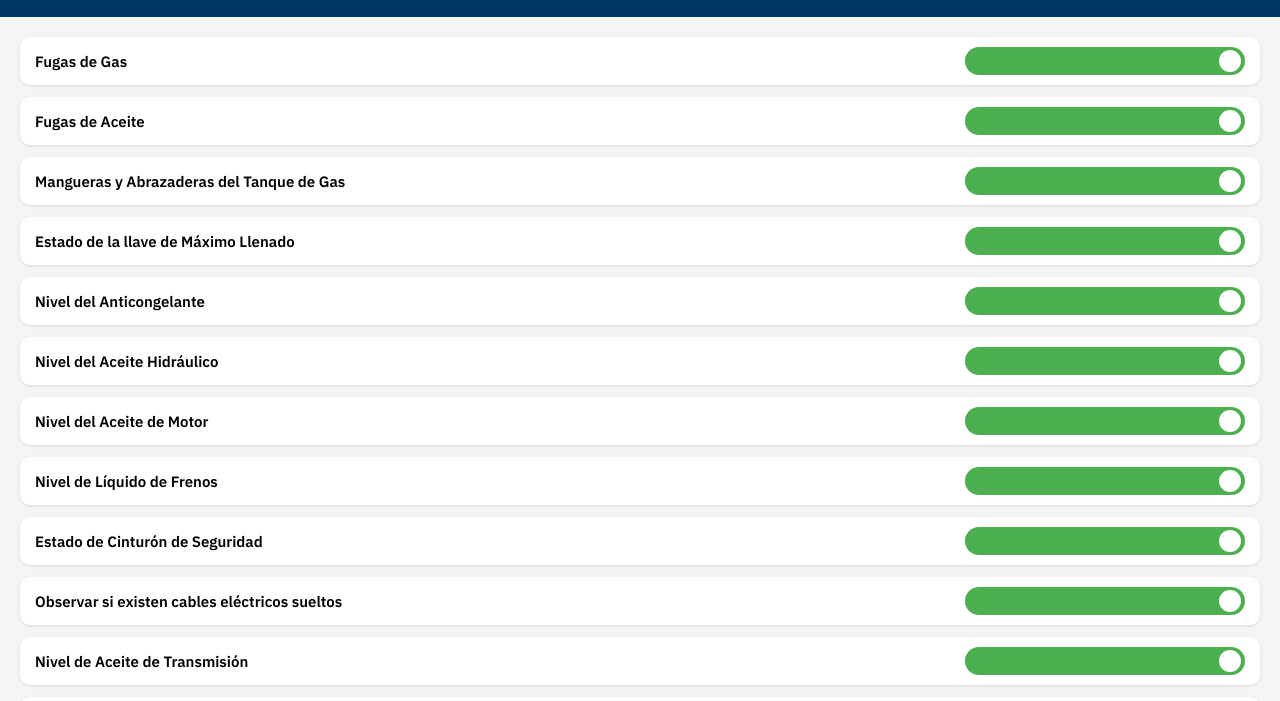
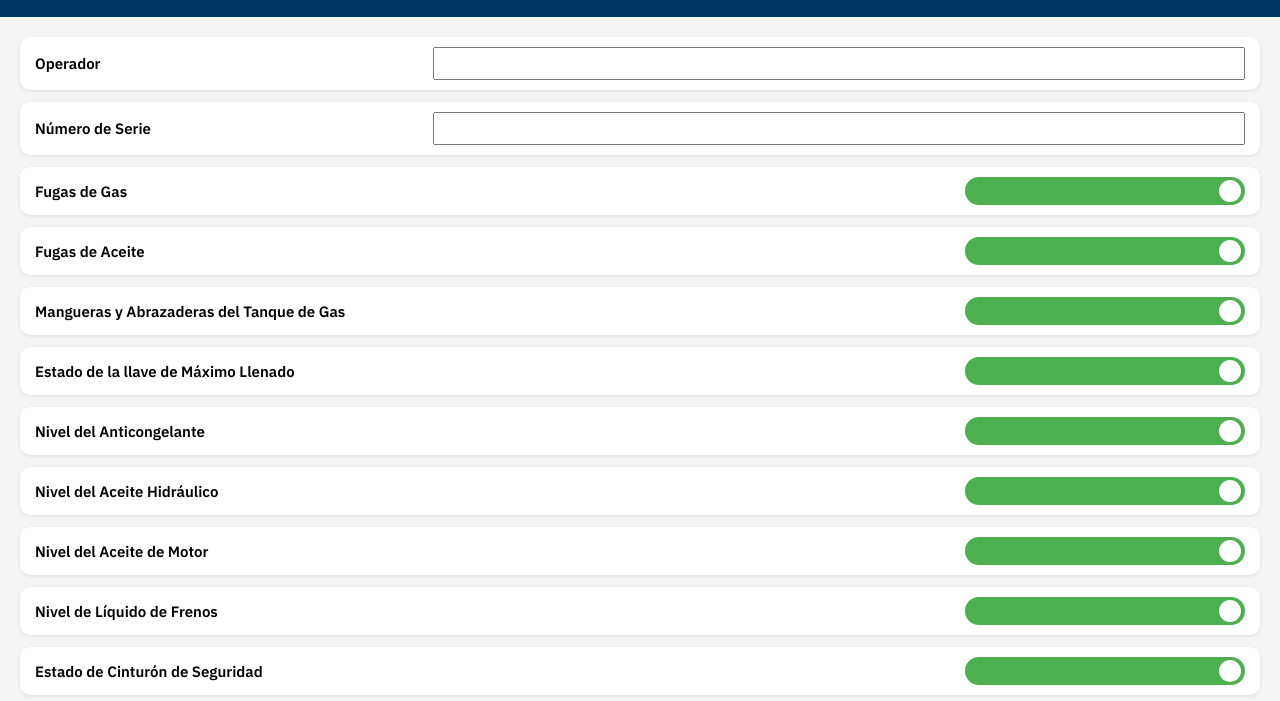
Before and after one commit to FibrasSmurfitWestrock/formulario-mantenimiento, a plain HTML site: page index.html in a window 1280 px wide. Shown: the part 83-784 px from the top of the page. Drawn offline with Linux system fonts and the light colour scheme.

Commit message:
Update index.html

```diff
--- a/index.html
+++ b/index.html
@@ -6,7 +6,6 @@
   <meta name="viewport" content="width=device-width, initial-scale=1.0" />
   <style>
     @import url('https://fonts.googleapis.com/css2?family=IBM+Plex+Sans:wght@600;700&display=swap');
-
     body {
       font-family: 'IBM Plex Sans', Arial, sans-serif;
       margin: 0;
@@ -45,6 +44,28 @@
       background: white;
       border-radius: 10px;
       box-shadow: 0 1px 3px rgba(0,0,0,0.1);
+    }
+
+    .field {
+      display: flex;
+      justify-content: space-between;
+      align-items: center;
+      margin-bottom: 12px;
+      padding: 10px 15px;
+      background: white;
+      border-radius: 10px;
+      box-shadow: 0 1px 3px rgba(0,0,0,0.1);
+    }
+
+    .field label {
+      flex: 1;
+      font-size: 15px;
+    }
+
+    .field input {
+      flex: 2;
+      font-size: 15px;
+      padding: 6px;
     }
 
     label {
@@ -136,6 +157,17 @@
   </header>
   <div class="container">
     <form id="checklist-form">
+      <div class="field">
+        <label for="operador">Operador</label>
+        <input type="text" id="operador" name="operador" required>
+      </div>
+
+      <div class="field">
+        <label for="serie">Número de Serie</label>
+        <input type="text" id="serie" name="serie" required>
+      </div>
+
+
           <div class="item">
       <label>Fugas de Gas</label>
       <label class="switch">
```
